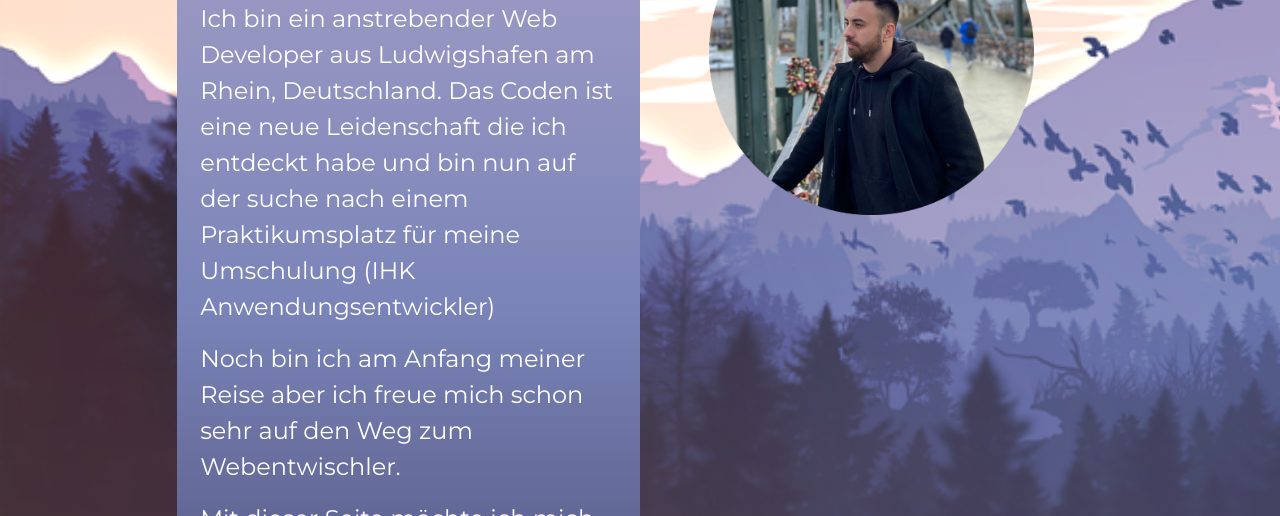
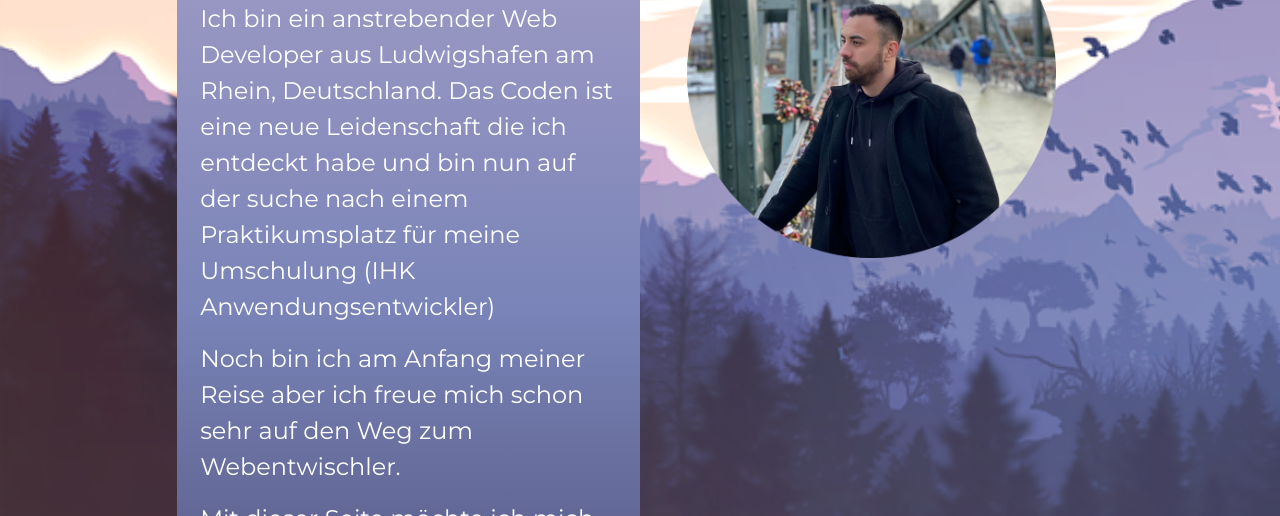
Before and after one commit to CariocaAlemao/ich, a plain HTML site: page index.html in a window 1280 px wide. Shown: the part 584-1100 px from the top of the page. Drawn offline with nearby package versions, Linux system fonts and the light colour scheme.

Commit message:
Add files via upload

```diff
--- a/css/styles.css
+++ b/css/styles.css
@@ -72,8 +72,8 @@ p{
 
 
 .profile-pic{
-    width: 75%;
-    margin-left: 25%
+    width: 85%;
+
 }
 
 /* about me section */
@@ -184,7 +184,7 @@ p{
 
     #contact h3{
         font-size: 1.2rem;
-        line-height: 2rem;
+        line-height: 21rem;
     }
 
 
```
